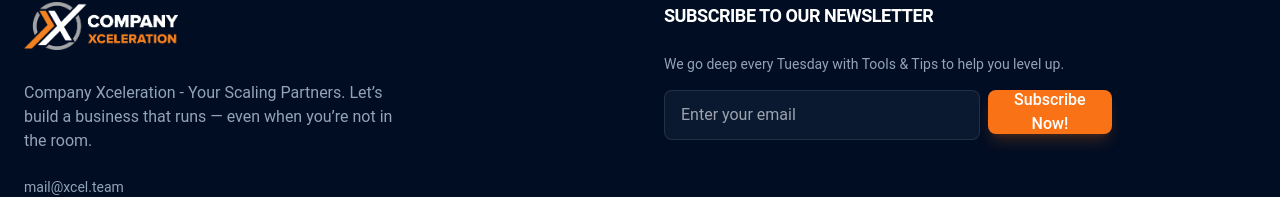
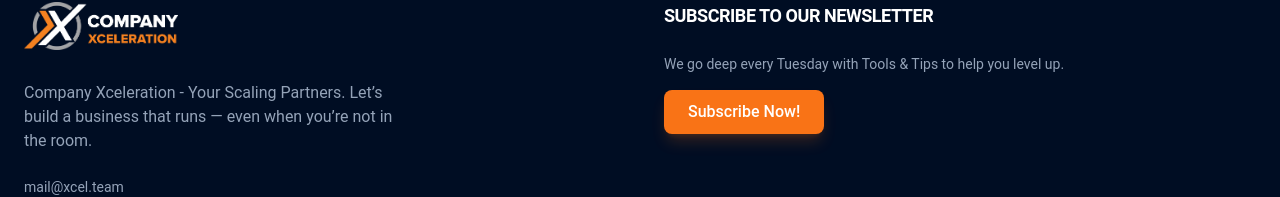
Before and after one commit to Mlcox2/company-xceleration, a React (Vite) app: page / in a window 1280 px wide. Shown: the part 5119-5316 px from the top of the page. Built offline with nearby package versions, Linux system fonts and the light colour scheme.

Commit message:
Update newsletter subscription to link to Beehiiv page

```diff
--- a/src/components/Footer.tsx
+++ b/src/components/Footer.tsx
@@ -21,12 +21,9 @@ export const Footer = () => {
                         <h4 className="font-bold text-lg mb-6 text-white font-heading">SUBSCRIBE TO OUR NEWSLETTER</h4>
                         <p className="text-text-secondary mb-4 text-sm">We go deep every Tuesday with Tools & Tips to help you level up.</p>
                         <div className="flex gap-2 max-w-md">
-                            <input
-                                type="email"
-                                placeholder="Enter your email"
-                                className="bg-background-card border border-white/10 rounded-lg px-4 py-3 w-full focus:outline-none focus:border-primary transition-colors text-white"
-                            />
-                            <Button>Subscribe Now!</Button>
+                            <Button onClick={() => window.open('https://companyxceleration.beehiiv.com/', '_blank')}>
+                                Subscribe Now!
+                            </Button>
                         </div>
                     </div>
                 </div>
```
